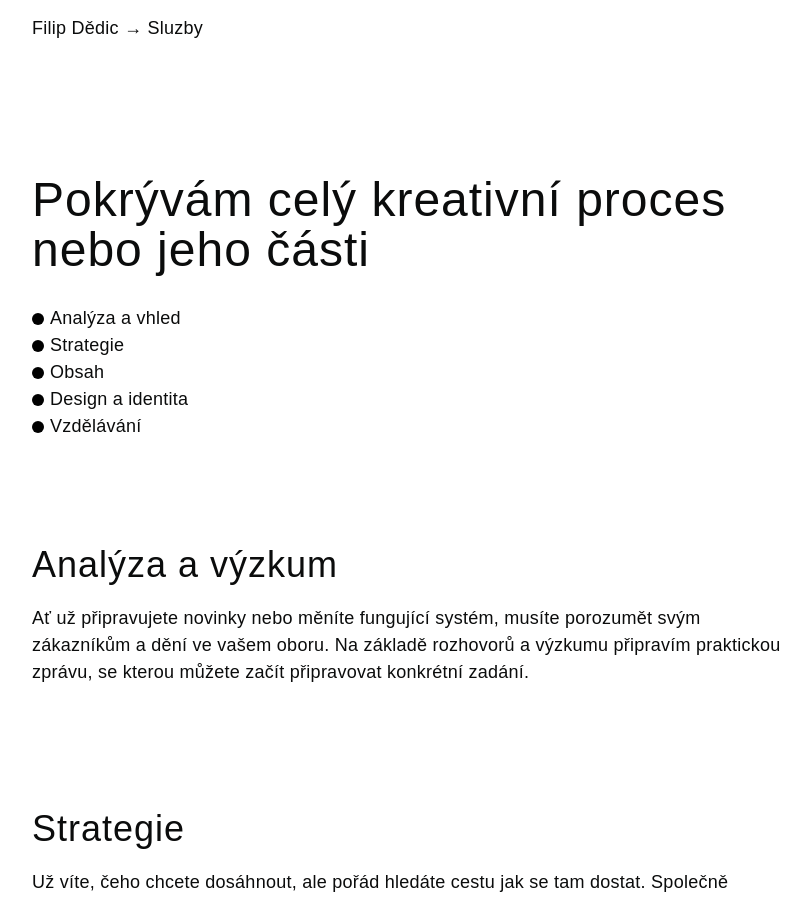
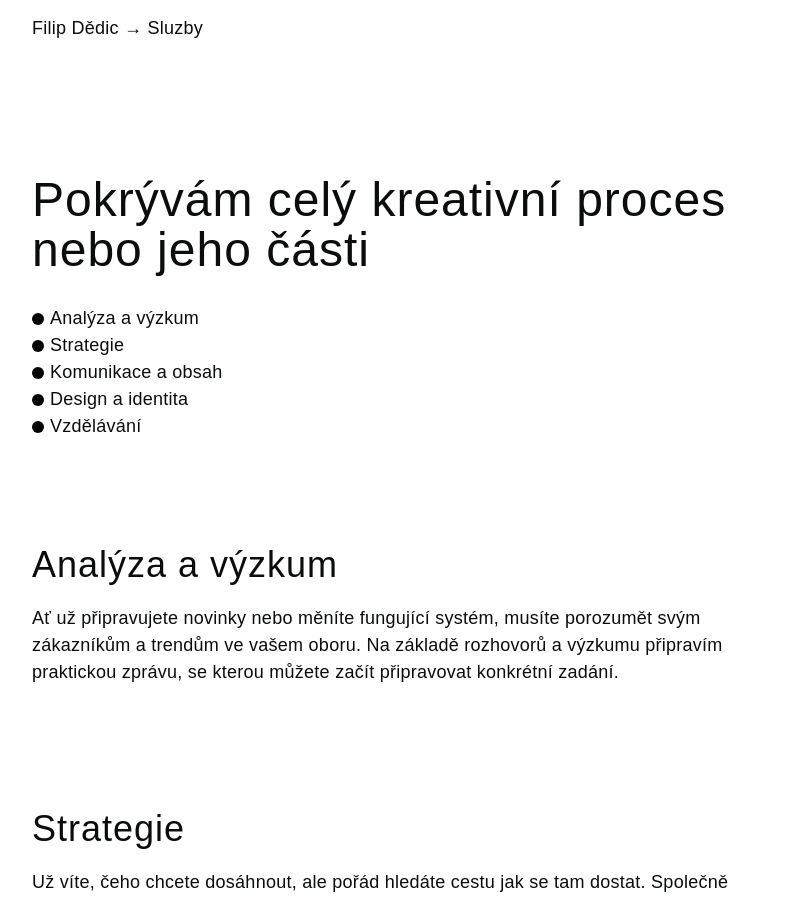
Before and after one commit to fdedic/fdedic.github.io, a Jekyll site: the page built from sluzby.md, in a window 1280 px wide and 900 px high. Shown: the whole window, without its empty margins (228-1038 px from the left). Built offline with Jekyll 4.4.1, drawn with Linux system fonts in a browser that asks for light colours; nearby versions of some CDN libraries; some web fonts are replaced.

Commit message:
Update sluzby.md

```diff
--- a/sluzby.md
+++ b/sluzby.md
@@ -5,16 +5,16 @@
 
 # Pokrývám celý kreativní proces nebo jeho části
 
-- Analýza a vhled
+- Analýza a výzkum
 - Strategie
-- Obsah
+- Komunikace a obsah
 - Design a identita
 - Vzdělávání
 
 ***
 
 ## Analýza a výzkum
-Ať už připravujete novinky nebo měníte fungující systém, musíte porozumět svým zákazníkům a dění ve vašem oboru. Na základě rozhovorů a výzkumu připravím praktickou zprávu, se kterou můžete začít připravovat konkrétní zadání.
+Ať už připravujete novinky nebo měníte fungující systém, musíte porozumět svým zákazníkům a trendům ve vašem oboru. Na základě rozhovorů a výzkumu připravím praktickou zprávu, se kterou můžete začít připravovat konkrétní zadání.
 
 ***
 
```
